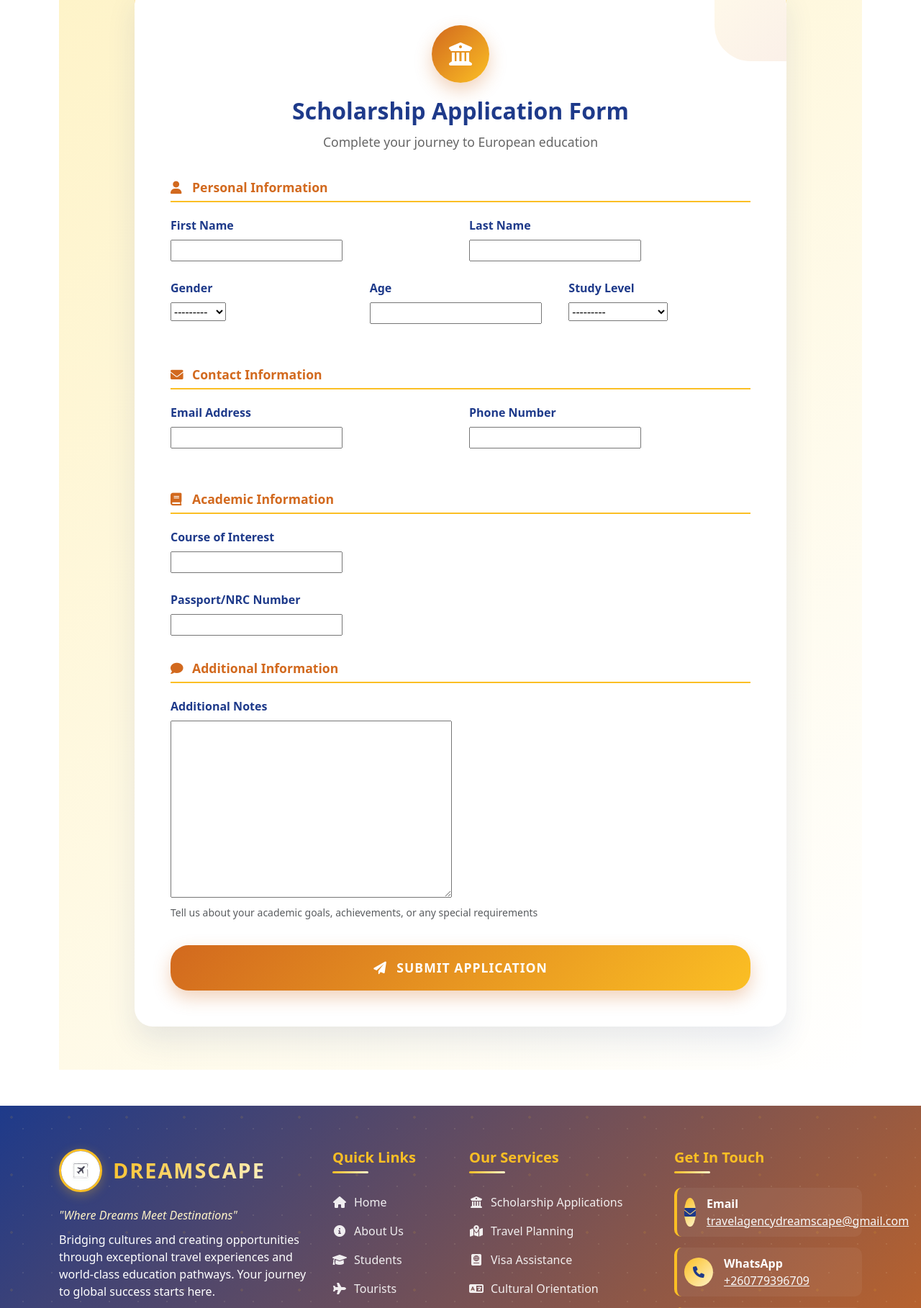
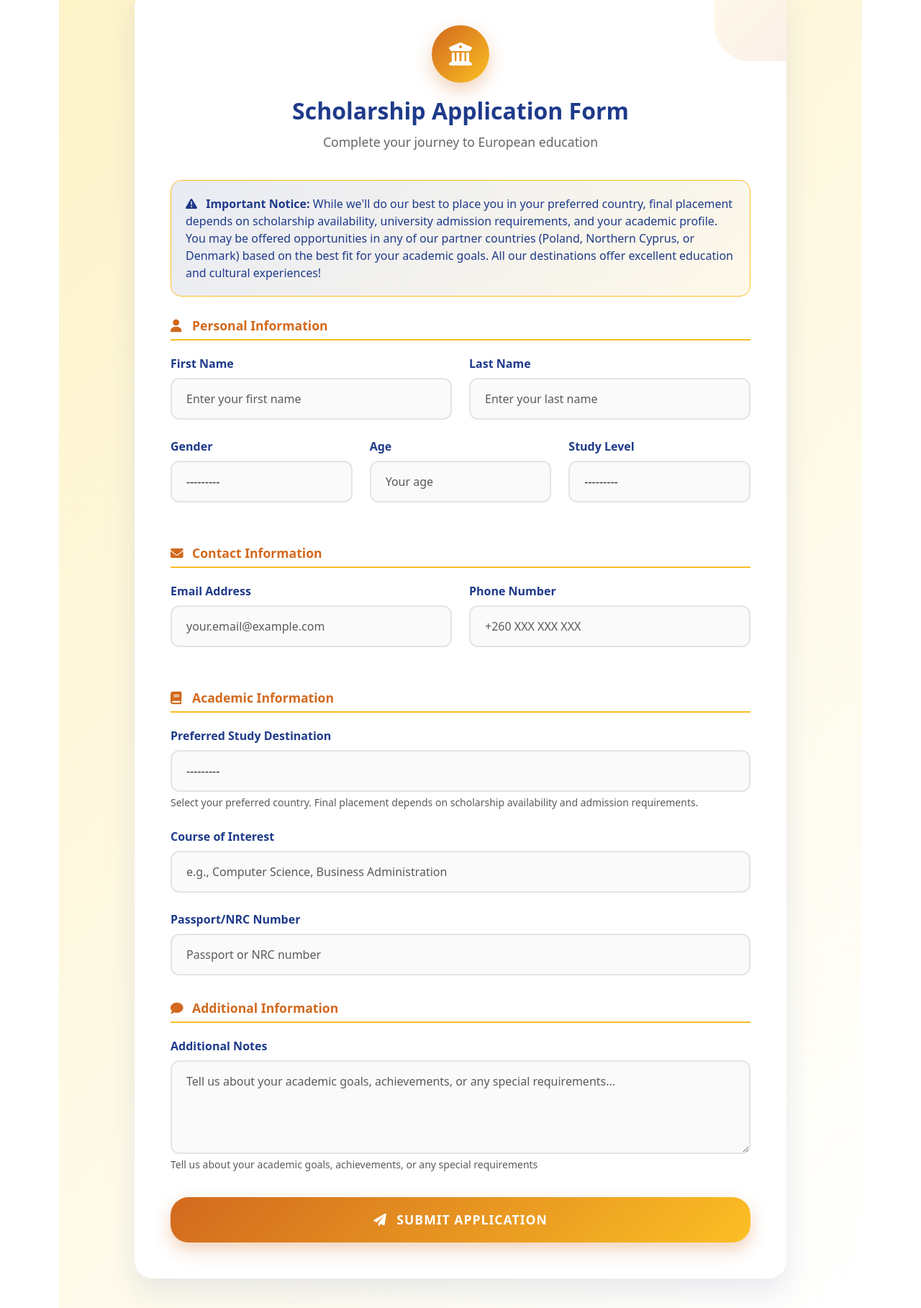
Before and after one commit to jkm1306/dream-scape, a Django app: page /students/student-application/ in a window 1280 px wide. Shown: the part 471-2288 px from the top of the page at 72% size. Run offline with Django 5.2, Linux system fonts and the light colour scheme.

Commit message:
Added preferred country in student application

```diff
--- a/services/forms.py
+++ b/services/forms.py
@@ -7,9 +7,58 @@ class StudentApplicationForm(forms.ModelForm):
         model = StudentApplication
         fields = [
             "first_name", "last_name", "sex", "age", "study_level",
-            "course_of_interest", "passport_or_nrc",
+            "preferred_country", "course_of_interest", "passport_or_nrc",
             "phone", "email", "notes"
         ]
+        widgets = {
+            'first_name': forms.TextInput(attrs={'class': 'form-control', 'placeholder': 'Enter your first name'}),
+            'last_name': forms.TextInput(attrs={'class': 'form-control', 'placeholder': 'Enter your last name'}),
+            'sex': forms.Select(attrs={'class': 'form-control'}),
+            'age': forms.NumberInput(attrs={'class': 'form-control', 'placeholder': 'Your age', 'min': '16', 'max': '60'}),
+            'study_level': forms.Select(attrs={'class': 'form-control'}),
+            'preferred_country': forms.Select(attrs={'class': 'form-control'}),
+            'course_of_interest': forms.TextInput(attrs={'class': 'form-control', 'placeholder': 'e.g., Computer Science, Business Administration'}),
+            'passport_or_nrc': forms.TextInput(attrs={'class': 'form-control', 'placeholder': 'Passport or NRC number'}),
+            'phone': forms.TextInput(attrs={'class': 'form-control', 'placeholder': '+260 XXX XXX XXX'}),
+            'email': forms.EmailInput(attrs={'class': 'form-control', 'placeholder': 'your.email@example.com'}),
+            'notes': forms.Textarea(attrs={'class': 'form-control', 'rows': 4, 'placeholder': 'Tell us about your academic goals, achievements, or any special requirements...'}),
+        }
+
+    def __init__(self, *args, **kwargs):
+        user = kwargs.pop('user', None)
+        country = kwargs.pop('country', None)
+        super().__init__(*args, **kwargs)
+
+        if user and user.is_authenticated:
+            # Pre-populate fields with user data
+            self.fields['first_name'].initial = user.first_name
+            self.fields['last_name'].initial = user.last_name
+            self.fields['phone'].initial = user.phone
+            self.fields['email'].initial = user.email
+
+        # Pre-select country if provided
+        if country:
+            self.fields['preferred_country'].initial = country
+
+
+class TouristInquiryForm(forms.ModelForm):
+    class Meta:
+        model = TouristInquiry
+        fields = [
+            "first_name", "last_name", "email", "phone",
+            "destination", "travel_date",
+            "number_of_people", "notes"
+        ]
+        widgets = {
+            'first_name': forms.TextInput(attrs={'class': 'form-control', 'placeholder': 'Enter your first name'}),
+            'last_name': forms.TextInput(attrs={'class': 'form-control', 'placeholder': 'Enter your last name'}),
+            'email': forms.EmailInput(attrs={'class': 'form-control', 'placeholder': 'your.email@example.com'}),
+            'phone': forms.TextInput(attrs={'class': 'form-control', 'placeholder': '+260 XXX XXX XXX'}),
+            'destination': forms.TextInput(attrs={'class': 'form-control', 'placeholder': 'e.g., Nicosia, Kyrenia, Famagusta'}),
+            'travel_date': forms.DateInput(attrs={'class': 'form-control', 'type': 'date'}),
+            'number_of_people': forms.NumberInput(attrs={'class': 'form-control', 'placeholder': 'Number of travelers', 'min': '1', 'max': '20'}),
+            'notes': forms.Textarea(attrs={'class': 'form-control', 'rows': 4, 'placeholder': 'Tell us about special requirements, dietary needs, cultural preferences, or specific experiences you are looking for...'}),
+        }
 
     def __init__(self, *args, **kwargs):
         user = kwargs.pop('user', None)
@@ -21,28 +70,6 @@ class StudentApplicationForm(forms.ModelForm):
             self.fields['last_name'].initial = user.last_name
             self.fields['phone'].initial = user.phone
             self.fields['email'].initial = user.email
-
-
-class TouristInquiryForm(forms.ModelForm):
-    class Meta:
-        model = TouristInquiry
-        fields = [
-            "first_name", "last_name", "email", "phone",
-            "destination", "travel_date",
-            "number_of_people", "notes"
-        ]
-
-    def __init__(self, *args, **kwargs):
-        user = kwargs.pop('user', None)
-        super().__init__(*args, **kwargs)
-
-        if user and user.is_authenticated:
-            # Pre-populate fields with user data
-            self.fields['first_name'].initial = user.first_name
-            self.fields['last_name'].initial = user.last_name
-            self.fields['phone'].initial = user.phone
-            self.fields['email'].initial = user.email
-
 
 
 class TestimonialForm(forms.ModelForm):
@@ -83,5 +110,3 @@ class TestimonialForm(forms.ModelForm):
             # Pre-populate fields with user data
             self.fields['name'].initial = f"{user.first_name} {user.last_name}".strip()
             self.fields['email'].initial = user.email
-
-# Your existing forms remain the same...
--- a/services/templates/services/student_application.html
+++ b/services/templates/services/student_application.html
@@ -219,6 +210,9 @@
         <h1 class="display-4 fw-bold mb-4">
             <i class="fas fa-graduation-cap me-3"></i>
             Student Application
+            {% if country_display %}
+                - {{ country_display }}
+            {% endif %}
         </h1>
         <p class="lead">
             Take the first step towards your academic dreams in Europe
@@ -246,6 +240,23 @@
                             <strong>Welcome back!</strong> Your profile information has been pre-filled. You can modify any field as needed.
                         </div>
                     {% endif %}
+
+                    {% if country_display %}
+                        <div class="country-alert">
+                            <i class="fas fa-map-marker-alt me-2"></i>
+                            <strong>Preferred Destination:</strong> You've selected <strong>{{ country_display }}</strong> as your preferred study destination.
+                            You can change this selection in the form below if needed.
+                        </div>
+                    {% endif %}
+
+                    <!-- Important Notice -->
+                    <div class="info-alert">
+                        <i class="fas fa-exclamation-triangle me-2"></i>
+                        <strong>Important Notice:</strong> While we'll do our best to place you in your preferred country, final placement depends on scholarship availability,
+                        university admission requirements, and your academic profile. You may be offered opportunities in any of our partner countries
+                        (Poland, Northern Cyprus, or Denmark) based on the best fit for your academic goals. All our destinations offer excellent education
+                        and cultural experiences!
+                    </div>
 
                     {% if messages %}
                         {% for message in messages %}
@@ -331,6 +342,14 @@
                             </h4>
 
                             <div class="form-group">
+                                <label for="{{ form.preferred_country.id_for_label }}" class="form-label">Preferred Study Destination</label>
+                                {{ form.preferred_country }}
+                                <small class="text-muted d-block mt-1">
+                                    Select your preferred country. Final placement depends on scholarship availability and admission requirements.
+                                </small>
+                            </div>
+
+                            <div class="form-group">
                                 <label for="{{ form.course_of_interest.id_for_label }}" class="form-label">Course of Interest</label>
                                 {{ form.course_of_interest }}
                             </div>
--- a/services/templates/services/students.html
+++ b/services/templates/services/students.html
@@ -404,7 +404,7 @@
                             </div>
                         </div>
 
-                        <a href="{% url 'services:student_application' %}" class="apply-btn">
+                        <a href="{% url 'services:student_application' %}?country=poland" class="apply-btn">
                             <i class="fas fa-paper-plane me-2"></i>Apply for Poland
                         </a>
                     </div>
@@ -478,7 +478,7 @@
                             </div>
                         </div>
 
-                        <a href="{% url 'services:student_application' %}" class="apply-btn">
+                        <a href="{% url 'services:student_application' %}?country=northern_cyprus" class="apply-btn">
                             <i class="fas fa-paper-plane me-2"></i>Apply for Northern Cyprus
                         </a>
                     </div>
@@ -552,7 +552,7 @@
                             </div>
                         </div>
 
-                        <a href="{% url 'services:student_application' %}" class="apply-btn">
+                        <a href="{% url 'services:student_application' %}?country=denmark" class="apply-btn">
                             <i class="fas fa-paper-plane me-2"></i>Apply for Denmark
                         </a>
                     </div>
--- a/services/views.py
+++ b/services/views.py
@@ -40,19 +40,33 @@ def tourists(request):
     return render(request, 'services/tourists.html')
 
 
+def student_application_view(request):
+    # Get the country from URL parameter
+    country = request.GET.get('country', None)
 
-def student_application_view(request):
     if request.method == "POST":
-        form = StudentApplicationForm(request.POST, user=request.user)
+        form = StudentApplicationForm(request.POST, user=request.user, country=country)
         if form.is_valid():
             application = form.save(commit=False)
-            application.submitted_by = request.user
+            if request.user.is_authenticated:
+                application.submitted_by = request.user
             application.save()
-            messages.success(request, "Your scholarship application has been submitted successfully.")
+            messages.success(request, "Your scholarship application has been submitted successfully. Our team will review your application and contact you soon!")
             return redirect("services:home")
     else:
-        form = StudentApplicationForm(user=request.user)
-    return render(request, "services/student_application.html", {"form": form})
+        form = StudentApplicationForm(user=request.user, country=country)
+
+    # Get country display name for template
+    country_display = None
+    if country:
+        country_choices = dict(form.fields['preferred_country'].choices)
+        country_display = country_choices.get(country, country.title())
+
+    return render(request, "services/student_application.html", {
+        "form": form,
+        "selected_country": country,
+        "country_display": country_display
+    })
 
 
 def tourist_inquiry_view(request):
@@ -60,7 +74,8 @@ def tourist_inquiry_view(request):
         form = TouristInquiryForm(request.POST, user=request.user)
         if form.is_valid():
             inquiry = form.save(commit=False)
-            inquiry.submitted_by = request.user
+            if request.user.is_authenticated:
+                inquiry.submitted_by = request.user
             inquiry.save()
             messages.success(request, "Your inquiry has been submitted successfully.")
             return redirect("services:home")
```
Also changed, not shown: other parts of services/templates/services/student_application.html (+8 -17 lines), services/models.py (+8 -4 lines), services/migrations/0004_studentapplication_preferred_country.py (added), 1 other file.
